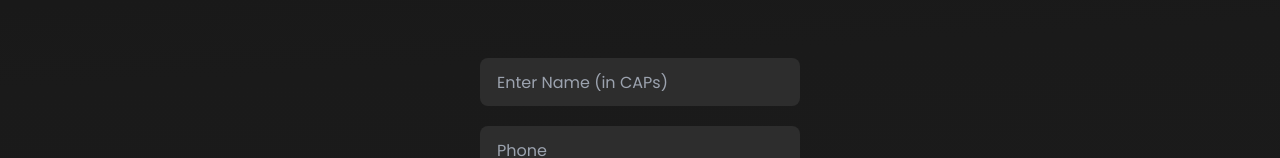
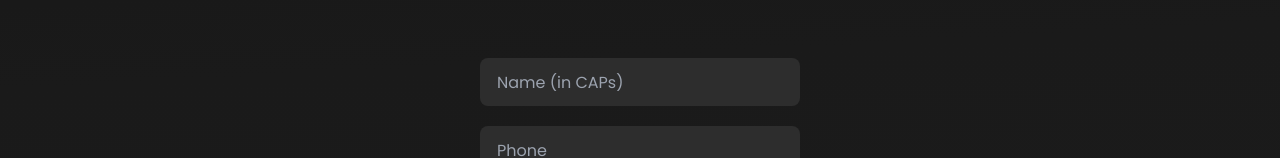
Before and after one commit to anima-regem/pragati, a React (Vite) app: page /register in a window 1280 px wide. Shown: the part 250-408 px from the top of the page. Built offline with nearby package versions, Linux system fonts and the light colour scheme.

Commit message:
changes typo

```diff
--- a/src/components/About/About.jsx
+++ b/src/components/About/About.jsx
@@ -9,7 +9,7 @@ const About = () => {
                         <h1 className='text-6xl w-min text-white font-bold m-5 underlined-text'>ABOUT</h1>
                     </span>
                     <p className='text-md text-white opacity-75 font-light m-5'>
-                        A fully fledged 5 day fest with various competition and proshows, and also several workshops and events as pre events of pragati focused on arts and culture, pragati will become one of the biggest cultural fest in GECW. <br /> GECW celebrating 25<sup>th</sup> anniversary, we aim to organize pragati in the most marvelous and ambitious way, making it reach the epitome of its legacy and set a whole new standart for culture fest held in Kerala. <br /> With the numerous events packed with lof of alluring experience and a large crowd, our vision for pragati 25 is here to raise the bar to and acgieve new heights in the light of 25<sup>th</sup> anniversary.
+                        A fully fledged 5 day fest with various competition and proshows, and also several workshops and events as pre events of pragati focused on arts and culture, pragati will become one of the biggest cultural fest in GECW. <br /> GECW celebrating 25<sup>th</sup> anniversary, we aim to organize pragati in the most marvelous and ambitious way, making it reach the epitome of its legacy and set a whole new standart for culture fest held in Kerala. <br /> With the numerous events packed with lof of alluring experience and a large crowd, our vision for pragati 24 is here to raise the bar to and achieve new heights in the light of 25<sup>th</sup> anniversary.
                     </p>
                 </span>
             </div>
--- a/src/components/RegistrationForm/GroupRegistrationForm.jsx
+++ b/src/components/RegistrationForm/GroupRegistrationForm.jsx
@@ -21,7 +21,7 @@ const GroupRegistrationForm = () => {
     return (
         <>
             <div className="flex flex-col pt-8 pr-8 pl-8 pb-0 w-full justify-center items-center">
-                <input type="text" placeholder="Enter Name (in CAPs)" className="input w-full max-w-xs bg-[#2D2D2D] mt-5 mb-5" />
+                <input type="text" placeholder="Leader Name (in CAPs)" className="input w-full max-w-xs bg-[#2D2D2D] mt-5 mb-5" />
                 <input type="phone" placeholder="Phone" className="input w-full max-w-xs bg-[#2D2D2D] mb-5" />
                 <input type="email" placeholder="College Mail" className="input w-full max-w-xs bg-[#2D2D2D] mb-5" />
                 <input type="text" placeholder="Department" className="input w-full max-w-xs bg-[#2D2D2D] mb-5" />
--- a/src/components/RegistrationForm/IndividualRegistrationForm.jsx
+++ b/src/components/RegistrationForm/IndividualRegistrationForm.jsx
@@ -42,7 +42,7 @@ const IndividualRegistrationForm = () => {
     return (
         <>
             <div className="flex flex-col pt-8 pr-8 pl-8 pb-0 w-full justify-center items-center">
-                <input type="text" placeholder="Enter Name (in CAPs)" className="input w-full max-w-xs bg-[#2D2D2D] mt-5 mb-5" />
+                <input type="text" placeholder="Name (in CAPs)" className="input w-full max-w-xs bg-[#2D2D2D] mt-5 mb-5" />
                 <input type="phone" placeholder="Phone" className="input w-full max-w-xs bg-[#2D2D2D] mb-5" />
                 <input type="email" placeholder="College Mail" className="input w-full max-w-xs bg-[#2D2D2D] mb-5" />
                 <input type="text" placeholder="Department" className="input w-full max-w-xs bg-[#2D2D2D] mb-5" />
```
